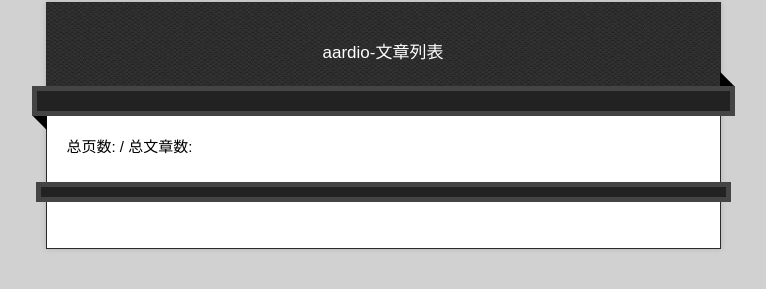
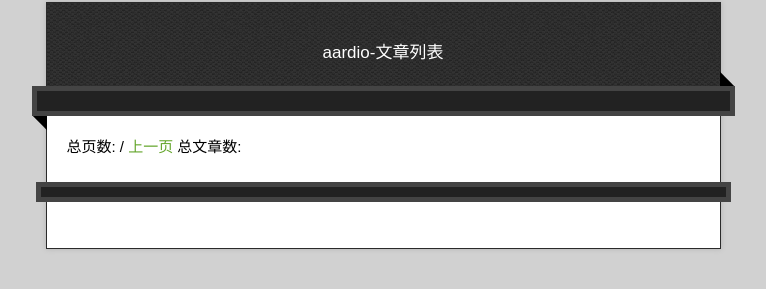
Before and after one commit to ztmdnike/aardio, a Jekyll site: the page built from index.html, in a window 1280 px wide. Shown: the part 128-417 px from the top of the page, without its empty margins (257-1023 px from the left). Built offline with Jekyll 4.4.1, drawn with Linux system fonts in a browser that asks for light colours.

Commit message:
Update index.html

```diff
--- a/index.html
+++ b/index.html
@@ -14,7 +14,7 @@ description: aardio-文章列表
  <span class="page_number ">总页数: {{ paginator.page }} / {{ paginator.total_pages }}</span>
 {% if paginator.previous_page == 1 %}
 <a href="/aardio" class="previous">上一页</a>
-{% elseif paginator.previous_page %}
+{% else if paginator.previous_page %}
 <a href="/aardio/page{{ paginator.previous_page }}" class="previous">上一页</a>
 {% endif %}
 {% if paginator.next_page %}
```
